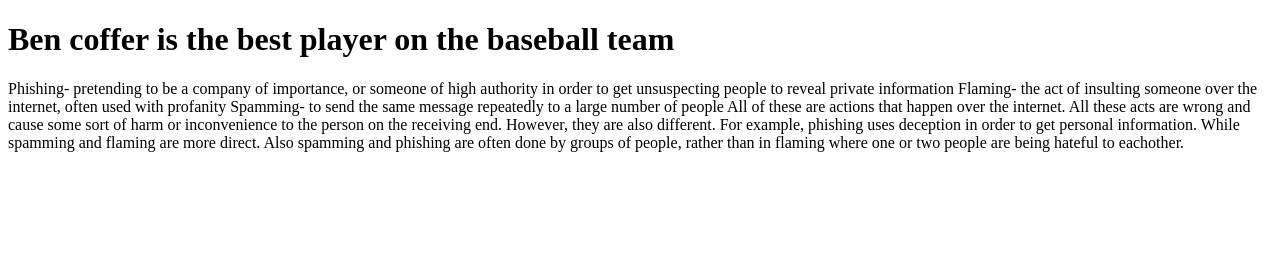
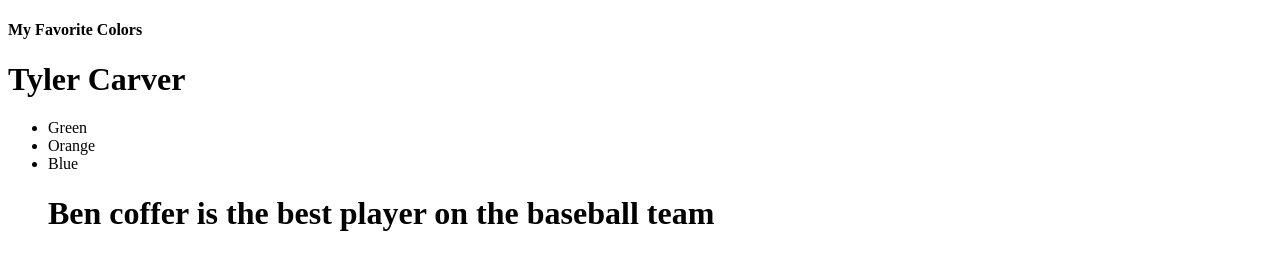
Before and after one commit to thetylercarver/tylercarver, a plain HTML site: page index.html in a window 1280 px wide. Drawn offline with Linux system fonts and the light colour scheme.

Commit message:
Color project

```diff
--- a/index.html
+++ b/index.html
@@ -3,14 +3,17 @@
 <head>
 <title>Hi</title>
 </head>
+<h4>My Favorite Colors</h4>
+<h1>Tyler Carver</h1>
+
 <body>
+  <ul>
+    <li>Green</li>
+    <li>Orange</li>
+    <li>Blue</li>
 
 <h1>Ben coffer is the best player on the baseball team</h1>
-<p>Phishing- pretending to be a company of importance, or someone of high authority in order to get unsuspecting people to reveal private information
-Flaming- the act of insulting someone over the internet, often used with profanity
-Spamming- to send the same message repeatedly to a large number of people
-
-All of these are actions that happen over the internet. All these acts are wrong and cause some sort of harm or inconvenience to the person on the receiving end. However, they are also different. For example, phishing uses deception in order to get personal information. While spamming and flaming are more direct. Also spamming and phishing are often done by groups of people, rather than in flaming where one or two people are being hateful to eachother.
+<p>
 </p>
 
 </body>
```
